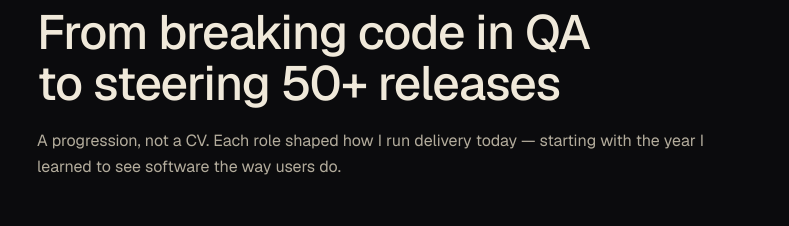
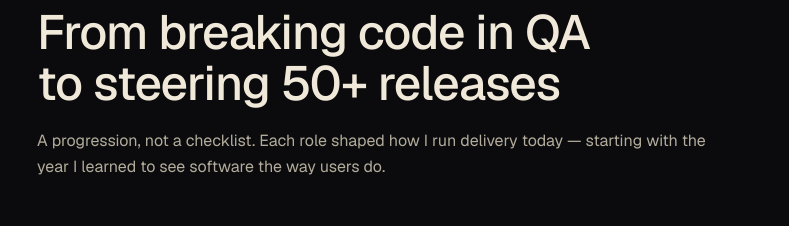
Before and after one commit to uncrownedprince786-collab/Abdul-Raheem-Portfolio-Website, a Next.js app: page / in a window 1280 px wide. Shown: the part 7840-8066 px from the top of the page, without its empty margins (51-840 px from the left). Built offline with nearby package versions, Linux system fonts and the light colour scheme.

Commit message:
copy: drop 'CV' reference in Experience intro

```diff
--- a/components/CareerTimeline.tsx
+++ b/components/CareerTimeline.tsx
@@ -116,7 +116,7 @@ export default function CareerTimeline() {
             From breaking code in QA to steering 50+ releases
           </h2>
           <p className="mt-5 max-w-2xl text-sm leading-relaxed text-fawn sm:text-base">
-            A progression, not a CV. Each role shaped how I run delivery today — starting with the year
+            A progression, not a checklist. Each role shaped how I run delivery today — starting with the year
             I learned to see software the way users do.
           </p>
         </motion.div>
```
